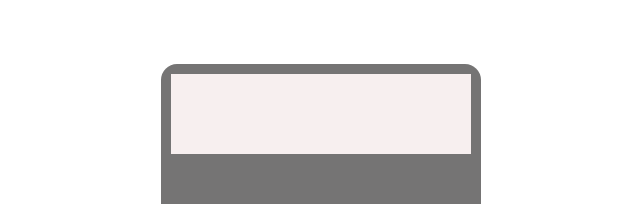
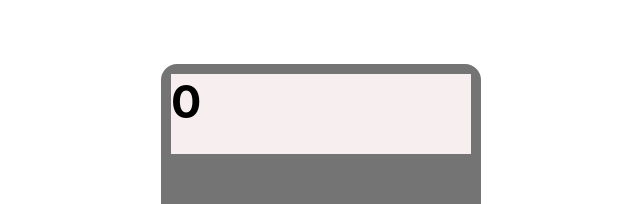
Before and after one commit to Cameron-Walden/calculator, a React (Create React App) app: page / in a window 1280 px wide. Shown: the top 204 px of the page, without its empty margins (319-959 px from the left). Built offline with nearby package versions, Linux system fonts and the light colour scheme.

Commit message:
render 0 to screen if no number/result

```diff
--- a/src/components/screen/Screen.js
+++ b/src/components/screen/Screen.js
@@ -1,7 +1,9 @@
-import './Screen.css';
+import "./Screen.css";
 
-export default function Screen({ calculator }){
-    return(
-        <div className='screen'>{calculator.number ? calculator.number : calculator.result}</div>
-    )
+export default function Screen({ calculator }) {
+  return (
+    <div className="screen">
+      {!calculator.number ? 0 : calculator.number ? calculator.number : calculator.result}
+    </div>
+  );
 }
```
